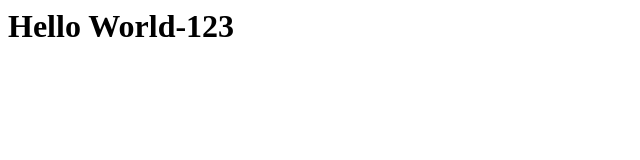
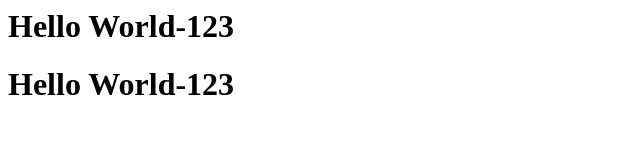
Before and after one commit to mksuhail/intellipaat-training, a plain HTML site: page index.html in a window 1280 px wide. Shown: the whole page, without its empty margins (0-640 px from the left). Drawn offline with Linux system fonts and the light colour scheme.

Commit message:
index.html

```diff
--- a/index.html
+++ b/index.html
@@ -1 +1,2 @@
 <h1> Hello World-123</h1>
+<h1> Hello World-123</h1>
```
